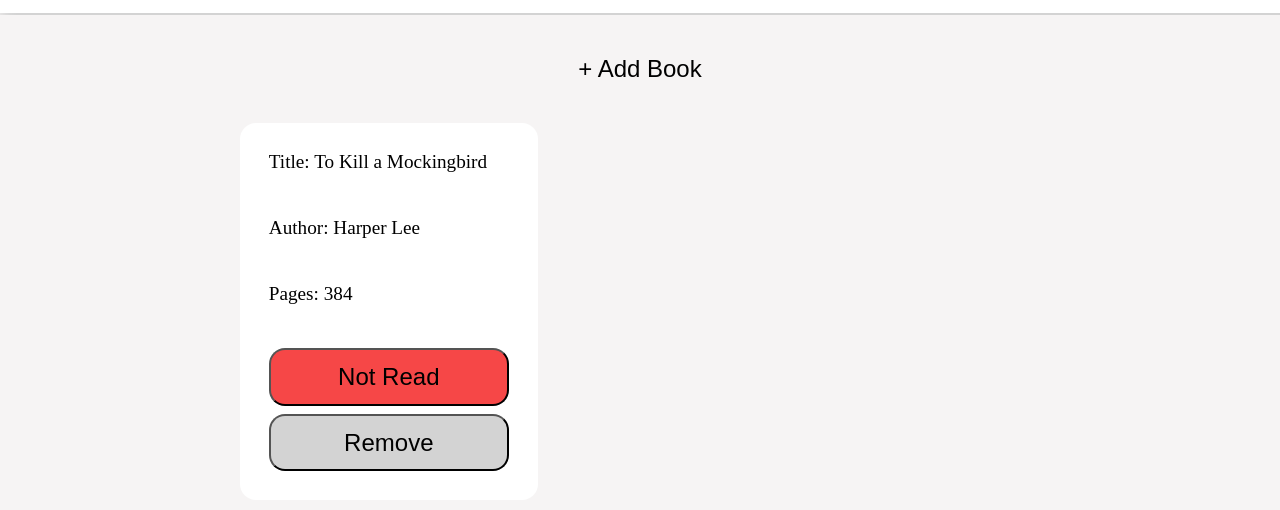
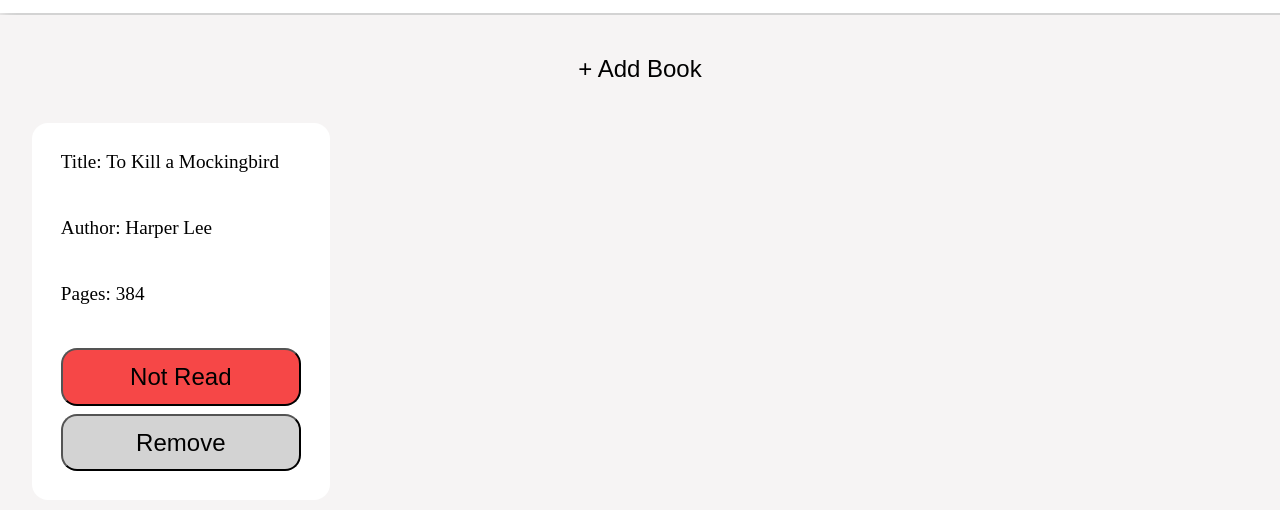
Before and after one commit to whuang1101/Library, a plain HTML site: page index.html in a window 1280 px wide. Shown: the part 82-592 px from the top of the page. Drawn offline with Linux system fonts and the light colour scheme.

Commit message:
Changed up the grid

```diff
--- a/style.css
+++ b/style.css
@@ -27,7 +27,6 @@
     background-color: rgb(246, 244, 244);
     display: grid;
     grid-auto-rows: auto;
-    justify-content: center;
     overflow: auto;
 }
 .main-content .add-book {
@@ -94,14 +93,16 @@
 .books {
     display: grid;
     grid-auto-rows: 1fr;
-    grid-template-columns: 1fr 1fr 1fr ;
+    grid-template-columns: repeat(auto-fit, minmax(18rem, 1fr));
     grid-row: 2/3;
-    margin-left: 15rem;
-    margin-right: 15rem;
-    column-gap: 4rem;
-    row-gap: 4rem   ;
-    overflow: auto;
-}
+    margin-left: 2rem;
+    margin-right: 2rem;
+    margin-bottom: 2rem;
+    column-gap: 2rem;
+    row-gap: 2rem;
+    overflow: scroll;
+    align-content: start; /* Add this line */
+  }
 .book div {
     display: inline;
 }
```
